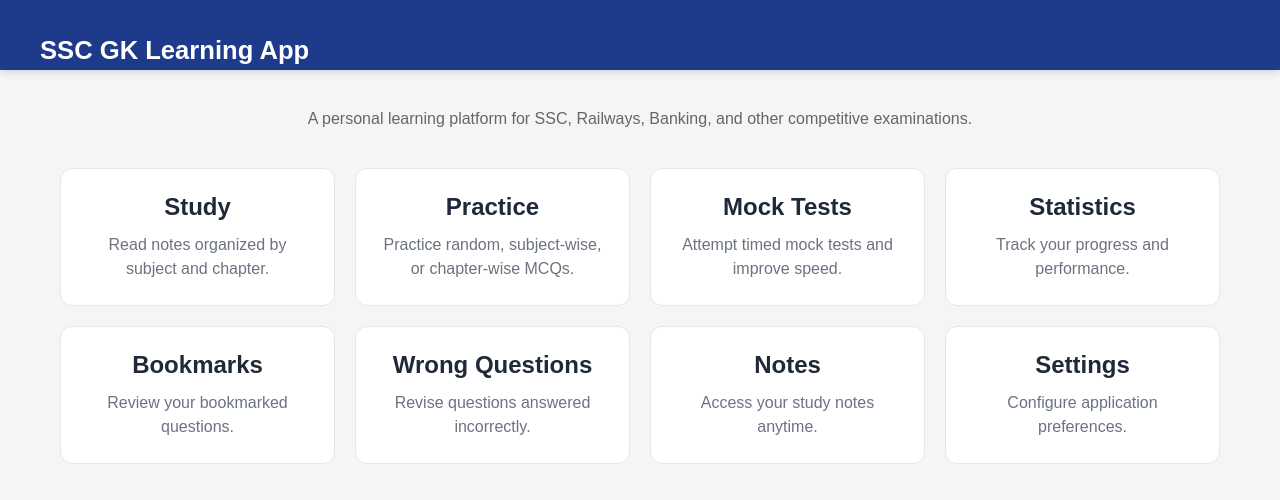
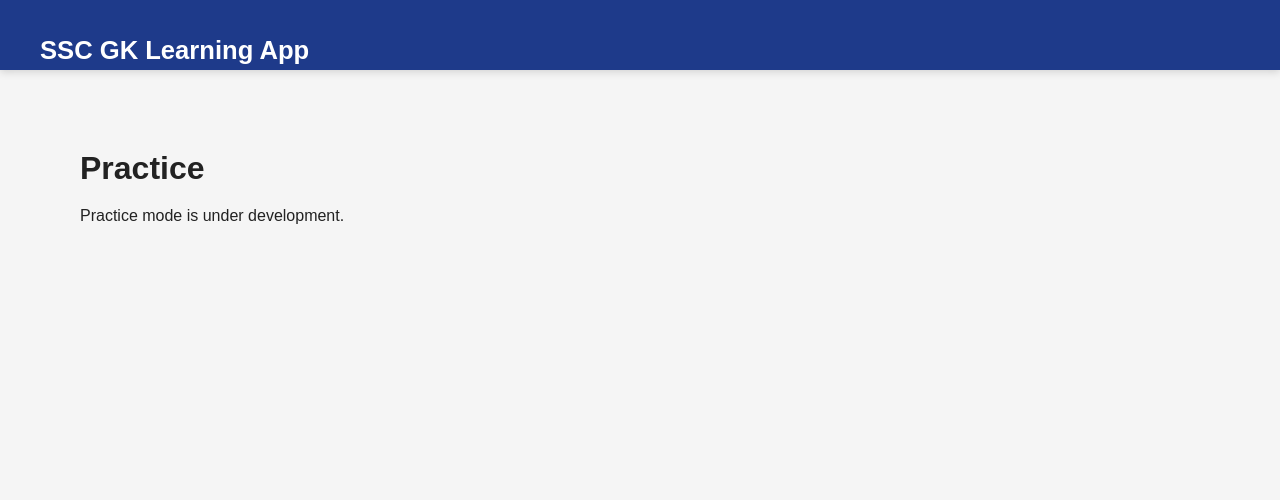
Before and after one commit to neilmathias21/ssc-gk-app, a React app in the folder frontend/: page /practice in a window 1280 px wide. Shown: the top 500 px of the page. Built offline with nearby package versions, Linux system fonts and the light colour scheme; the HTML template or start-up script is replaced by a standard one.

Commit message:
Add application layout and routing

```diff
--- a/frontend/src/App.jsx
+++ b/frontend/src/App.jsx
@@ -1,7 +1,25 @@
+import { BrowserRouter, Routes, Route } from "react-router-dom";
+
 import Home from "./pages/Home/Home";
+import Practice from "./pages/Practice/Practice";
+
+import Layout from "./components/Layout/Layout";
 
 function App() {
-  return <Home />;
+  return (
+    <BrowserRouter>
+      <Layout>
+        <Routes>
+          <Route path="/" element={<Home />} />
+
+          <Route
+            path="/practice"
+            element={<Practice />}
+          />
+        </Routes>
+      </Layout>
+    </BrowserRouter>
+  );
 }
 
 export default App;
--- /dev/null
+++ b/frontend/src/components/Layout/Layout.css
@@ -0,0 +1,5 @@
+.layout-container {
+  max-width: 1200px;
+  margin: auto;
+  padding: 40px 20px;
+}
--- /dev/null
+++ b/frontend/src/components/Layout/Layout.jsx
@@ -0,0 +1,16 @@
+import Navbar from "../Navbar/Navbar";
+import "./Layout.css";
+
+function Layout({ children }) {
+  return (
+    <>
+      <Navbar />
+
+      <main className="layout-container">
+        {children}
+      </main>
+    </>
+  );
+}
+
+export default Layout;
--- a/frontend/src/pages/Home/Home.jsx
+++ b/frontend/src/pages/Home/Home.jsx
@@ -1,11 +1,8 @@
 import "./Home.css";
 import DashboardCard from "../../components/DashboardCard/DashboardCard";
-import Navbar from "../../components/Navbar/Navbar";
 
 function Home() {
   return (
-    <>
-    <Navbar />
     <div className="home-container">
       <header className="home-header">
         <p>
@@ -56,7 +53,6 @@ function Home() {
         />
       </div>
     </div>
-    </>
   );
 }
 
--- /dev/null
+++ b/frontend/src/pages/Practice/Practice.css
@@ -0,0 +1,9 @@
+.practice-container {
+  max-width: 1200px;
+  margin: auto;
+  padding: 40px 20px;
+}
+
+.practice-container h1 {
+  margin-bottom: 20px;
+}
--- /dev/null
+++ b/frontend/src/pages/Practice/Practice.jsx
@@ -0,0 +1,15 @@
+import "./Practice.css";
+
+function Practice() {
+  return (
+    <div className="practice-container">
+      <h1>Practice</h1>
+
+      <p>
+        Practice mode is under development.
+      </p>
+    </div>
+  );
+}
+
+export default Practice;
```
Also changed, not shown: frontend/src/components/OptionButton/OptionButton.css (added), frontend/src/components/OptionButton/OptionButton.jsx (added), frontend/src/components/QuestionCard/QuestionCard.css (added), frontend/src/components/QuestionCard/QuestionCard.jsx (added), frontend/src/data/questions.js (added).
